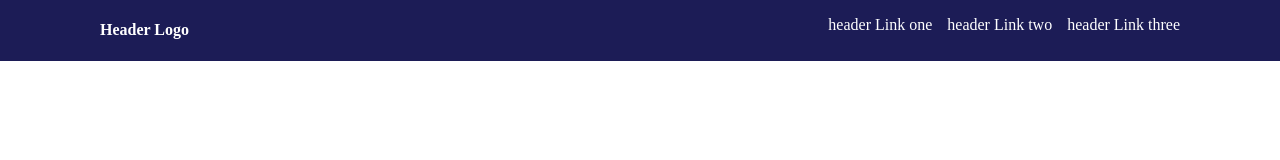
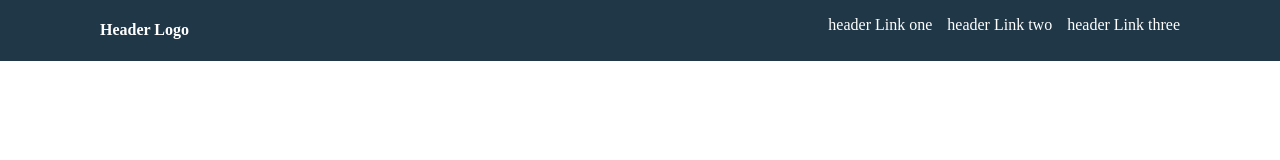
Before and after one commit to amyleewang21/odin-landing-page, a plain HTML site: page index.html in a window 1280 px wide. Drawn offline with Linux system fonts and the light colour scheme.

Commit message:
Adjust color of header

```diff
--- a/style.css
+++ b/style.css
@@ -16,7 +16,7 @@ li{
 .header{
     display:flex;
     justify-content: space-between;
-    background:rgb(28, 28, 86);
+    background:rgb(32, 55, 72);
     color:white;
 
 }
```
